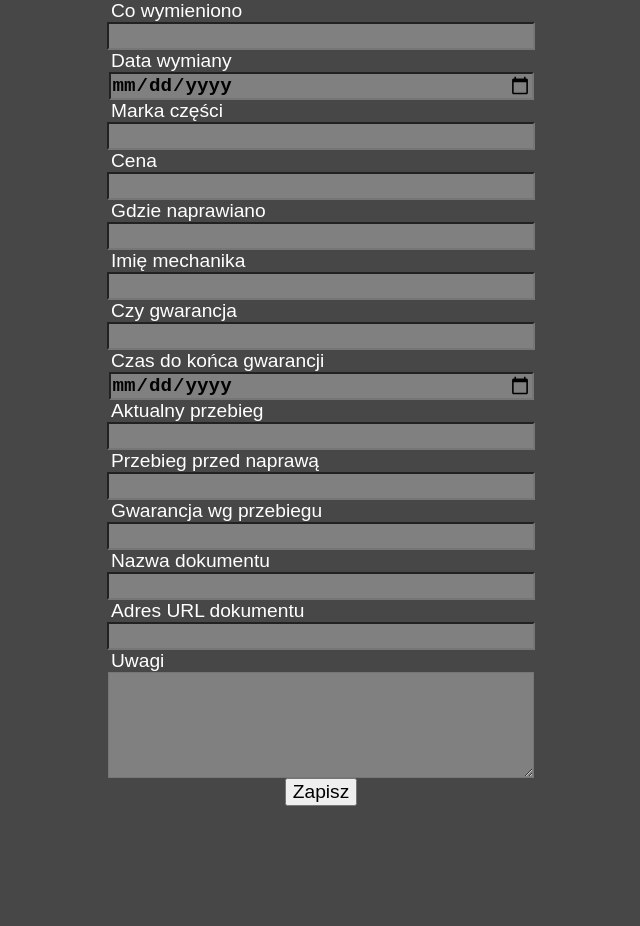
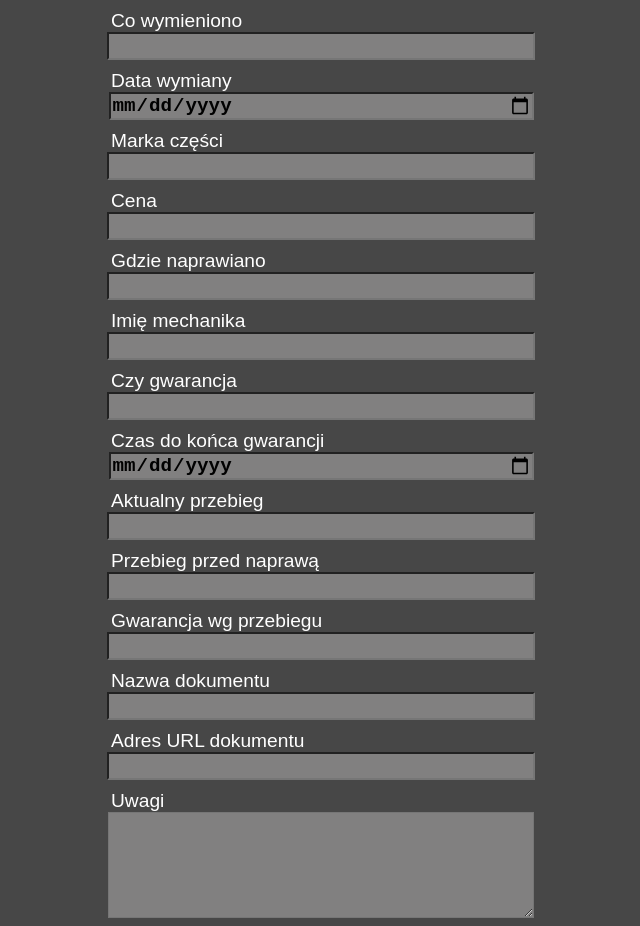
Before and after one commit to patryk177m/Car_repairs_FRONTEND, a React (Create React App) app: page / in a window 1280 px wide. Shown: the top 926 px of the page, without its empty margins (319-959 px from the left). Before the commit the page ends 806 px from the top, so only its background shows below. Built offline with nearby package versions, Linux system fonts and the light colour scheme; no server answers.

Commit message:
styles button and padding labels

```diff
--- a/src/styles/formAddTally.scss
+++ b/src/styles/formAddTally.scss
@@ -10,6 +10,7 @@
 
   &__label {
     width: 70%;
+    padding-top: 10px;
   }
 
   &__input {
@@ -29,4 +30,9 @@
     font-size: 1.2rem;
     font-weight: bold;
   }
+
+  &__button {
+    width: 70%;
+    margin-top: 10px;
+  }
 }
```
